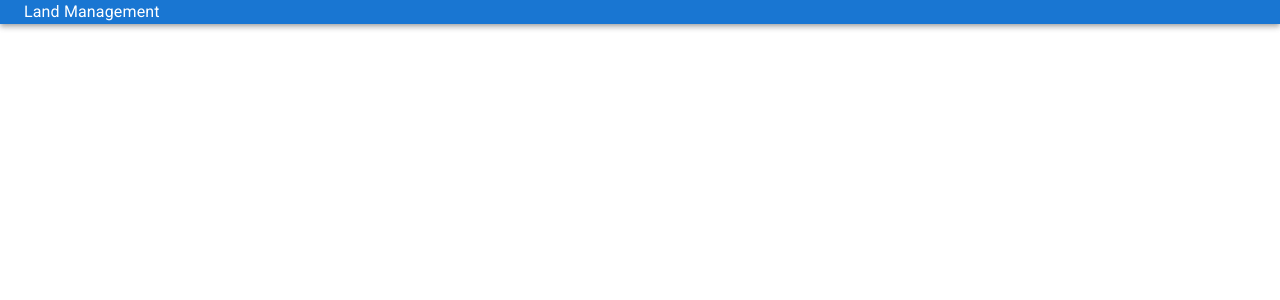
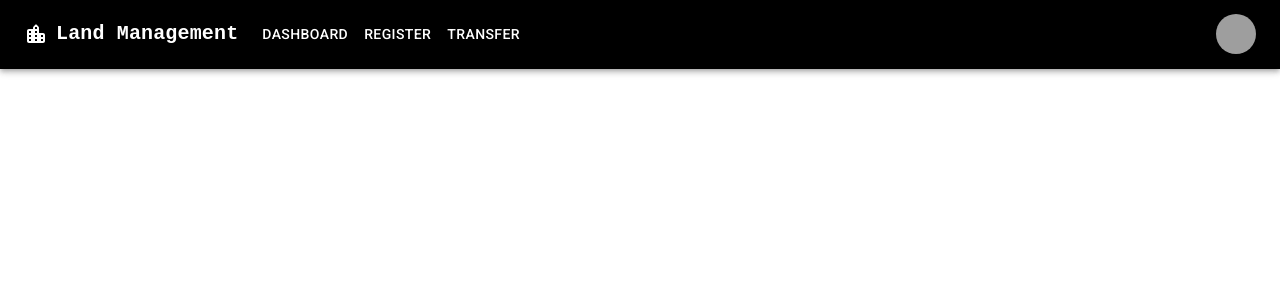
Before and after one commit to Babin6139/Curious-Forge-Hackfest-2022-, a React (Create React App) app in the folder app/: page / in a window 1280 px wide. Shown: the top 300 px of the page. Built offline with nearby package versions, Linux system fonts and the light colour scheme; grey boxes are pictures that could not be loaded.

Commit message:
Appbar desisn

```diff
--- a/app/src/components/Appbar.js
+++ b/app/src/components/Appbar.js
@@ -1,15 +1,161 @@
-import React from 'react';
-import {AppBar, Container, Typography} from '@mui/material'
-function Appbar(props) {
-    return (
-        <AppBar position='static'>
-            <Container maxWidth='xl'>
-                <Typography>
-                    Land Management
-                </Typography>
-            </Container>
-        </AppBar>
-    );
-}
+import * as React from 'react';
+import AppBar from '@mui/material/AppBar';
+import Box from '@mui/material/Box';
+import Toolbar from '@mui/material/Toolbar';
+import IconButton from '@mui/material/IconButton';
+import Typography from '@mui/material/Typography';
+import Menu from '@mui/material/Menu';
+import MenuIcon from '@mui/icons-material/Menu';
+import Container from '@mui/material/Container';
+import Avatar from '@mui/material/Avatar';
+import Button from '@mui/material/Button';
+import Tooltip from '@mui/material/Tooltip';
+import MenuItem from '@mui/material/MenuItem';
+import {LocationCityRounded} from '@mui/icons-material';
 
+const pages = ['Dashboard','Register', 'Transfer'];
+const settings = ['Profile', 'Dashboard', 'Logout'];
+
+const Appbar = () => {
+  const [anchorElNav, setAnchorElNav] = React.useState(null);
+  const [anchorElUser, setAnchorElUser] = React.useState(null);
+
+  const handleOpenNavMenu = (event) => {
+    setAnchorElNav(event.currentTarget);
+  };
+  const handleOpenUserMenu = (event) => {
+    setAnchorElUser(event.currentTarget);
+  };
+
+  const handleCloseNavMenu = () => {
+    setAnchorElNav(null);
+  };
+
+  const handleCloseUserMenu = () => {
+    setAnchorElUser(null);
+  };
+
+  return (
+    <AppBar style={{background:'#000000'}} position="static">
+      <Container maxWidth="xl">
+        <Toolbar disableGutters>
+          <LocationCityRounded sx={{ display: { xs: 'none', md: 'flex' }, mr: 1 }} />
+          <Typography
+            variant="h6"
+            noWrap
+            component="a"
+            href="/"
+            sx={{
+              mr: 2,
+              display: { xs: 'none', md: 'flex' },
+              fontFamily: 'monospace',
+              fontWeight: 700,
+              color: 'inherit',
+              textDecoration: 'none',
+            }}
+          >
+            Land Management
+          </Typography>
+
+          <Box sx={{ flexGrow: 1, display: { xs: 'flex', md: 'none' } }}>
+            <IconButton
+              size="large"
+              aria-label="account of current user"
+              aria-controls="menu-appbar"
+              aria-haspopup="true"
+              onClick={handleOpenNavMenu}
+              color="inherit"
+            >
+              <MenuIcon />
+            </IconButton>
+            <Menu
+              id="menu-appbar"
+              anchorEl={anchorElNav}
+              anchorOrigin={{
+                vertical: 'bottom',
+                horizontal: 'left',
+              }}
+              keepMounted
+              transformOrigin={{
+                vertical: 'top',
+                horizontal: 'left',
+              }}
+              open={Boolean(anchorElNav)}
+              onClose={handleCloseNavMenu}
+              sx={{
+                display: { xs: 'block', md: 'none' },
+              }}
+            >
+              {pages.map((page) => (
+                <MenuItem key={page} onClick={handleCloseNavMenu}>
+                  <Typography textAlign="center">{page}</Typography>
+                </MenuItem>
+              ))}
+            </Menu>
+          </Box>
+          <LocationCityRounded sx={{ display: { xs: 'flex', md: 'none' }, mr: 1 }} />
+          <Typography
+            variant="h5"
+            noWrap
+            component="a"
+            href=""
+            sx={{
+              mr: 2,
+              display: { xs: 'flex', md: 'none' },
+              flexGrow: 1,
+              fontFamily: 'monospace',
+              fontWeight: 700,
+              letterSpacing: '.3rem',
+              color: 'inherit',
+              textDecoration: 'none',
+            }}
+          >
+           Logo
+          </Typography>
+          <Box sx={{ flexGrow: 1, display: { xs: 'none', md: 'flex' } }}>
+            {pages.map((page) => (
+              <Button
+                key={page}
+                onClick={handleCloseNavMenu}
+                sx={{ my: 2, color: 'white', display: 'block' }}
+              >
+                {page}
+              </Button>
+            ))}
+          </Box>
+
+          <Box sx={{ flexGrow: 0 }}>
+            <Tooltip title="Open settings">
+              <IconButton onClick={handleOpenUserMenu} sx={{ p: 0 }}>
+                <Avatar alt="Remy Sharp" src="/static/images/avatar/2.jpg" />
+              </IconButton>
+            </Tooltip>
+            <Menu
+              sx={{ mt: '45px' }}
+              id="menu-appbar"
+              anchorEl={anchorElUser}
+              anchorOrigin={{
+                vertical: 'top',
+                horizontal: 'right',
+              }}
+              keepMounted
+              transformOrigin={{
+                vertical: 'top',
+                horizontal: 'right',
+              }}
+              open={Boolean(anchorElUser)}
+              onClose={handleCloseUserMenu}
+            >
+              {settings.map((setting) => (
+                <MenuItem key={setting} onClick={handleCloseUserMenu}>
+                  <Typography textAlign="center">{setting}</Typography>
+                </MenuItem>
+              ))}
+            </Menu>
+          </Box>
+        </Toolbar>
+      </Container>
+    </AppBar>
+  );
+};
 export default Appbar;
```
